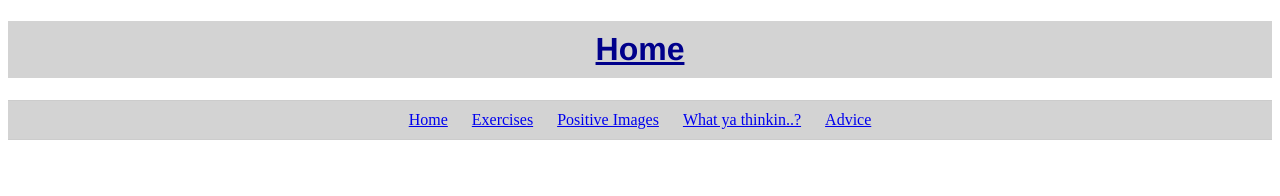
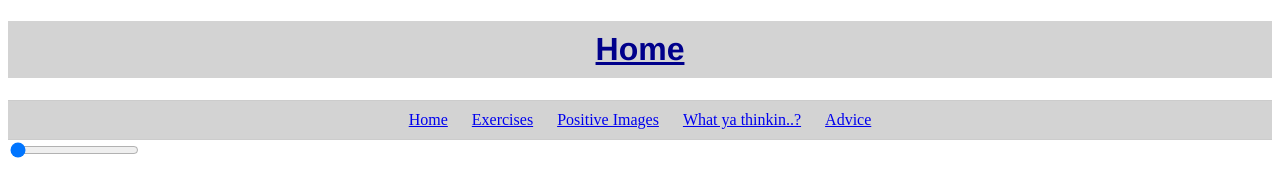
Before and after one commit to JoshHolmes-hash/joshholmes-hash.github.io, a plain HTML site: page index.html in a window 1280 px wide. Drawn offline with Linux system fonts and the light colour scheme.

Commit message:
Update index.html

```diff
--- a/index.html
+++ b/index.html
@@ -8,7 +8,7 @@
 </head>
 <body>
 	<h1>Home</h1>
-</body>
+
 
 <link rel="stylesheet" type="text/css" href="nav.css">
 <ul class="nav">
@@ -18,3 +18,7 @@
 	<li><a href="Think.html">What ya thinkin..?</a></li>
 	<li><a href="Contact.html">Advice</a></li>
 </ul>
+
+<input type="range" id="form-range" min="1" max="100" value="0">
+
+</body>
```
